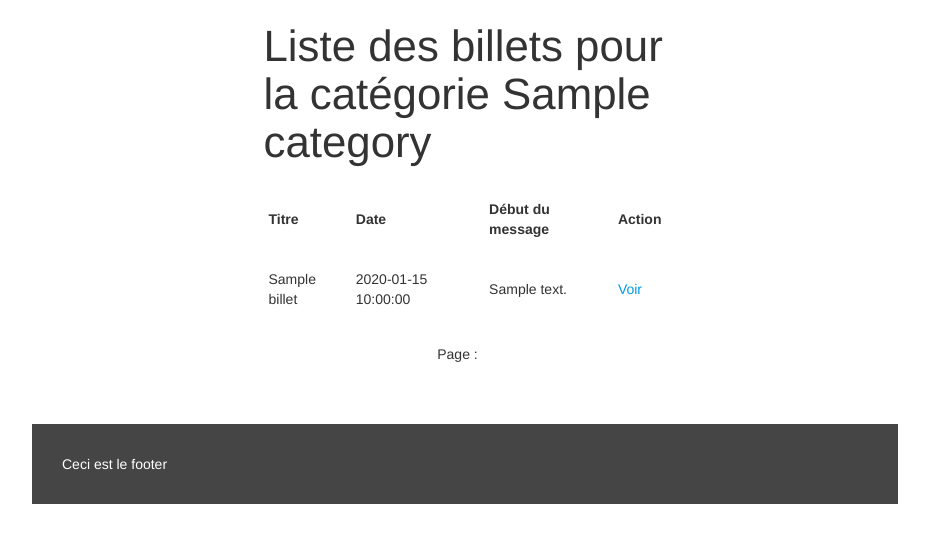
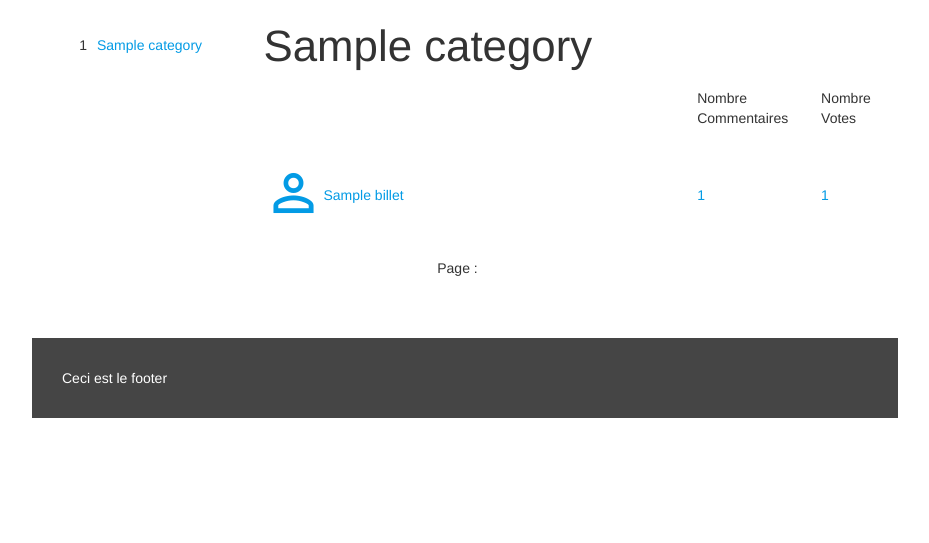
Before and after one commit to Kratz33/smart-up, a PHP site: template app/view/billet/billets-by-category.php in a window 1280 px wide. Shown: the part 70-613 px from the top of the page, without its empty margins (175-1104 px from the left). Run offline with PHP 8.4, Linux system fonts and the light colour scheme; the template is opened without the code that fills it: most values are stand-ins (such as "Sample title", 1, 10 or a date in 2020); data that the repository does not hold is empty; some libraries are stand-ins or nearby versions.

Commit message:
modification liste/détail post

```diff
--- a/app/view/billet/billets-by-category.php
+++ b/app/view/billet/billets-by-category.php
@@ -1,41 +1,45 @@
-
-<div class="col-xs-6 col-xs-offset-3 mt40 t-center">
-    <h3> Liste des billets pour la catégorie <?php echo $category['label'] ?></h3>
-    <table class="categories-table col-xs-12">
-        <tr>
-            <th>
-                Titre
-            </th>
-            <th>
-                Date
-            </th>
-            <th>
-                Début du message
-            </th>
-            <th>
-                Action
-            </th>
-        </tr>
-        <?php foreach ($billets as $billet): ?>
-            <tr>
-                <td>
+<div class="pager col-xs-3">
+    <table class="categories-table">
+        <tbody>
+             <?php foreach ($categories as $categNav): ?>
+                <tr>
+                    <td>
+                        <a href="<?php echo $app->urlFor('billets_by_category', array('id' => $categNav['id'], 'page' => 1)) ?>"><?php echo $categNav['label']; ?></a>
+                        <p><?php echo $categNav['billets_count']; ?></p>
+                    </td>
+                </tr>
+            <?php endforeach; ?>
+        </tbody>
+    </table>
+</div>
+<div class="col-xs-9 mt40 t-center">
+    <h3><?php echo $category['label'] ?></h3>
+    <div class="entete">
+        <p class="billet-votes-count">
+            Nombre Votes
+        </p>
+        <p class="billet-commentaires-count">
+            Nombre Commentaires
+        </p>
+    </div>
+    <?php foreach ($billets as $billet): ?>
+        <ul class="billets-ul">
+            <a href="<?php echo $app->urlFor('billet', array('id' => $billet['id'])) ?>">
+                <li class="utilisateur-photo">
+                    <i class="medium material-icons">perm_identity</i>
+                </li>
+                <li class="billet-titre">
                     <?php echo $billet['titre'] ?>
-                </td>
-                <td>
-                    <?php echo $billet['date'] ?>
-                </td>
-                <td>
-                    <?php // Prendre les 30 premiers caractères ?>
-                    <?php echo substr($billet['message'], 0, 29) ?>
-                </td>
-                <td>
-                    <a href="<?php echo $app->urlFor('billet', array('id' => $billet['id'])) ?>">
-                        Voir
-                    </a>
-                </td>
-            </tr>
-        <?php endforeach; ?>
-    </table>
+                </li>
+                <li class="billet-votes-count">
+                    <?php echo $billet['votes_count'] ?>
+                </li>
+                <li class="billet-commentaires-count">
+                    <?php echo $billet['commentaires_count'] ?>
+                </li>
+            </a>
+        </ul>
+    <?php endforeach; ?>
 </div>
 <div class="pager col-xs-12">
     Page :
--- a/app/view/front/header.php
+++ b/app/view/front/header.php
@@ -5,6 +5,7 @@
 		<meta charset="utf-8" />
 		<meta name="viewport" content="scale=1.0" />
 
+		<link href="https://fonts.googleapis.com/icon?family=Material+Icons" rel="stylesheet">
 		<link rel="stylesheet" href="/smart-up/css/bootstrap/bootstrap.min.css" media="screen" type="text/css" rel="stylesheet"/>
 		<link rel="stylesheet" href="https://maxcdn.bootstrapcdn.com/font-awesome/4.4.0/css/font-awesome.min.css">
 		<link rel="stylesheet" href="/smart-up/css/style.css" media="screen" type="text/css" rel="stylesheet"/>
--- a/css/style.css
+++ b/css/style.css
@@ -16,10 +16,123 @@
 /*
 * Made By Me
 */
+
+/***************** In All Pages ********************/
+.t-red {
+    color: red;
+}
+
+.t-green {
+    color: green;
+}
+
 /***************** HEADER *****************/
 
 .header-inscription i{
 	margin-right: 10px;
+}
+
+/***************** CATEGORIES *****************/
+.container .row{
+    display: inline-block;
+}
+
+table a{
+    margin-left: 10px;
+}
+table p{
+    width: 50px;
+    float: left;
+    text-align: right;;
+}
+
+/***************** BILLETS *****************/
+div.entete{
+    display: block;
+    height: 65px;
+    margin-bottom: 10px;
+}
+div.entete p {
+    position: relative;
+    float: right;
+    text-align: left;
+}
+div.entete p.billet-votes-count{
+    width: 10%;
+}
+div.entete p.billet-commentaires-count{
+    width: 20%;
+}
+
+.billets-ul{
+    display: block;
+    width: 100%;
+    height: 65px;
+}
+.billets-ul li{
+    display: inline-block;
+    padding: 22px 0;
+}
+.billets-ul .utilisateur-photo{
+    float: left;
+    padding: 0;
+}
+.billets-ul .billet-titre{
+    float: left;
+    width: 50%;
+    height: 100%;
+    text-overflow: ellipsis;
+}
+.billets-ul .billet-commentaires-count{
+    float: right;
+    width: 20%;
+    height: 100%;
+}
+.billets-ul .billet-votes-count{
+    float: right;
+    width: 10%;
+    height: 100%;
+}
+
+/***************** BILLET *****************/
+div.billet-footer{
+    float: right;
+}
+div.billet-footer p{
+    display: inline-block;
+}
+div.billet-footer #billet-category{
+    font-size: 12px;
+    font-weight: bolder;
+}
+div.billet-footer #billet-date{
+    font-style: italic;
+}
+.collection-item{
+    padding: 10px;
+}
+.collection div{
+    display: inline-block;
+    height: 100%;
+}
+.collection .commentaire-utilisateur{
+    width: 100px;
+}
+.collection .commentaire-message{
+    width: 450px;
+}
+.collection .commentaire-vote{
+    float: right;
+    width: 25px;
+    min-height: 100px;
+}
+.collection .commentaire-vote a{
+    display: block;
+}
+.collection .billet-date{
+    position: relative;
+    left:75%;
+    font-style: italic;
 }
 
 /***************** FOOTER *******************/
```
Also changed, not shown: app/controller/CategorieController.php (+40 -4 lines), app/controller/UserController.php (+27 -1 lines), app/view/billet/billet.php (+33 -24 lines), app/view/categorie/categories.php (+14 -33 lines), app/view/categorie/categoriesOLD.php (added, +34 -0 lines).
